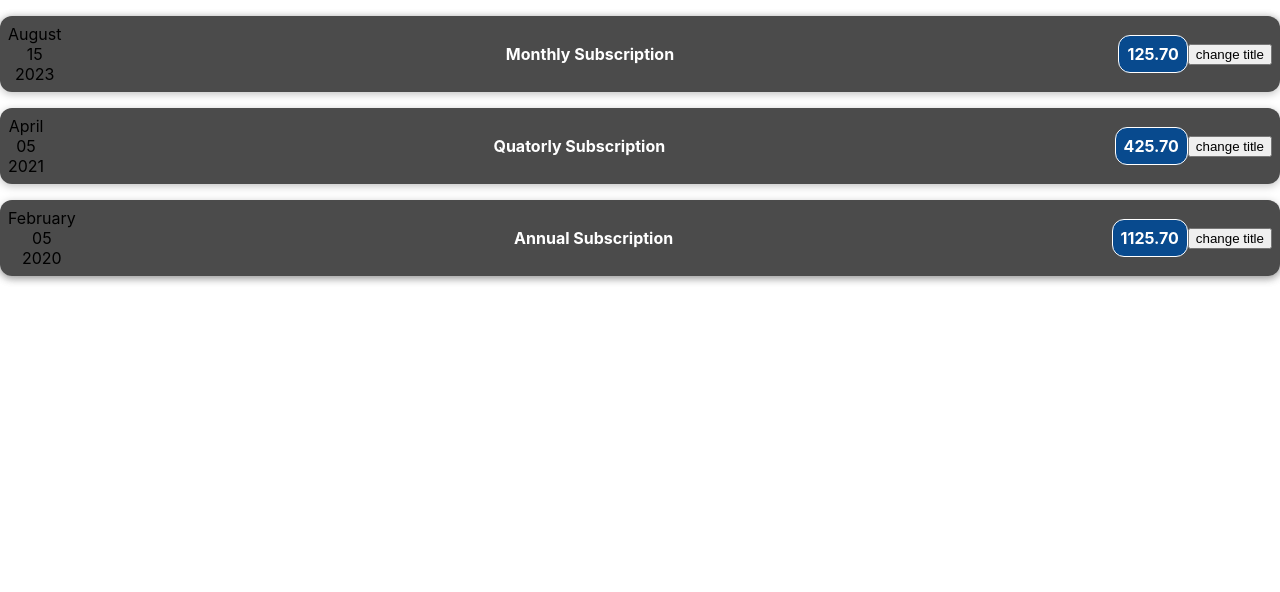
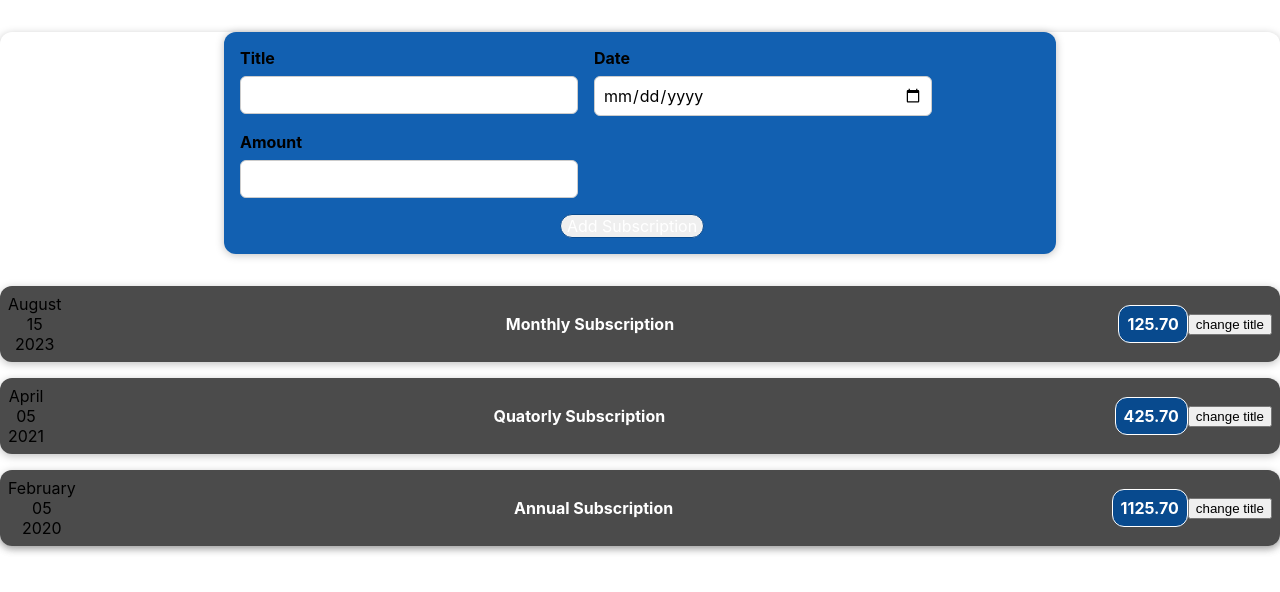
Before and after one commit to ShivamGupta3935/react_learning_practice, a React (Create React App) app: page / in a window 1280 px wide. Shown: the top 592 px of the page. Built offline with nearby package versions, Linux system fonts and the light colour scheme.

Commit message:
modifying NewSubscription file add fetching data from users

```diff
--- a/src/App.js
+++ b/src/App.js
@@ -2,6 +2,7 @@
 import './App.css';
 import Subscription from './components/subscriptionss/Subscription';
 import Container from './components/templates/Container';
+import NewSubscriptions from './components/subscriptionss/NewSubscription/NewSubscriptions';
 
 
 const App = () => {
@@ -31,6 +32,7 @@ const App = () => {
   // let amount = "125.00"
   return (
     <Container className="App">
+      <NewSubscriptions/>
       <Subscription date={subscriptions[0].date} title= {subscriptions[0].title} amount= {subscriptions[0].amount} />
       <Subscription date={subscriptions[1].date} title= {subscriptions[1].title} amount= {subscriptions[1].amount} />
       <Subscription date={subscriptions[2].date} title= {subscriptions[2].title} amount= {subscriptions[2].amount} />
--- /dev/null
+++ b/src/components/subscriptionss/NewSubscription/FormSubscription.css
@@ -0,0 +1,22 @@
+.new_subscription_controls{
+    display: flex;
+    flex-wrap: wrap;
+    gap: 1rem;
+    margin-bottom: 1rem;
+    text-align: left;
+}
+
+.new_subscription_control label{
+    font-weight: bold;
+    margin-bottom: 0.5rem;
+    display: block;
+}
+
+.new_subscription_control input{
+    font: inherit;
+    padding: 0.5rem;
+    border-radius: 6px;
+    border: 1px solid #ccc;
+    width: 20rem;
+    max-width: 100%;
+}
--- /dev/null
+++ b/src/components/subscriptionss/NewSubscription/FormSubscription.js
@@ -0,0 +1,52 @@
+import './FormSubscription.css'
+import { useState } from 'react'
+const FormSubscription=()=>{
+    // const [userTitle, setUserTitle] = useState("")
+    // const [userDate, setUserDate] = useState("")
+    // const [userAmount, setUserAmount] = useState("")
+    const [form, setForm] = useState({userTitle:'',userDate:'',userAmount:''})
+
+    const titleChangeHandler = (events) => {
+        // setUserTitle(events.target.value)
+        // console.log("user title ",userTitle)
+        setForm({...form,userDate:events.target.value})
+        console.log(form);
+    }
+    const dateChangeHandler=(events)=>{
+        //   setUserDate(events.target.value)
+        //   console.log("User Date : ",userDate);
+        setForm({...form,userAmount:events.target.value})
+        console.log(form);
+
+    }
+    const amountChangeHandler=(events)=>{
+        //   setUserAmount(events.target.value)
+        //   console.log("User Amount is : ",userAmount);
+        setForm({...form,userTitle:events.target.value})
+        console.log(form);
+
+
+    }
+    return (
+        <form>
+            <div className='new_subscription_controls'>
+                <div className='new_subscription_control'>
+                   <label>Title</label>
+                   <input type='text' onChange={titleChangeHandler}></input>
+                </div>
+                <div className='new_subscription_control'>
+                   <label>Date</label>
+                   <input type='date'onChange={dateChangeHandler}></input>
+                </div>
+                <div className='new_subscription_control'>
+                   <label>Amount</label>
+                   <input type='text' onChange={amountChangeHandler}></input>
+                </div>
+            </div>
+            <div className='new_subscription_actions'>
+                <button type='submit' className="">Add Subscription</button>
+            </div>
+        </form>
+    )
+}
+export default FormSubscription;
--- /dev/null
+++ b/src/components/subscriptionss/NewSubscription/NewSubscriptions.js
@@ -0,0 +1,7 @@
+import FormSubscription from './FormSubscription';
+import './NewSubscriptios.css'
+const NewSubscriptions=()=>{
+    return<div className='new_subscription new_subscription_actions'><FormSubscription/></div>
+
+}
+export default NewSubscriptions;
--- /dev/null
+++ b/src/components/subscriptionss/NewSubscription/NewSubscriptios.css
@@ -0,0 +1,31 @@
+.new_subscription{
+    background: #1260b1;
+    padding: 1rem;
+    margin: 2rem auto;
+    width: 50rem;
+    max-width: 95%;
+    border-radius: 12px;
+    text-align: center;
+    box-shadow: 0 1px 8px rgba(0, 0, 0, 0.25);
+}
+
+.new_subscription button{
+    font: inherit;
+    cursor: pointer;
+    padding: 1rem, 2rem;
+    border: 1px solid #084a8e;
+    color: white;
+    border-radius: 12px;
+    margin-right:  1rem;
+}
+
+.new_subscription button:hover,
+.new_subscription button:active{
+    background-color: #084a8e;
+    border-color: #084a8e;
+}
+
+.new_subscription button.alternative:hover,
+.new_subscription button.alternative:active{
+    background-color: #1260b1;
+}
```
